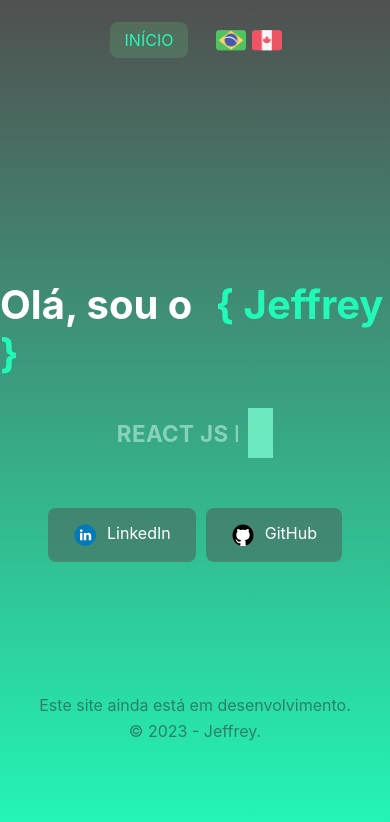
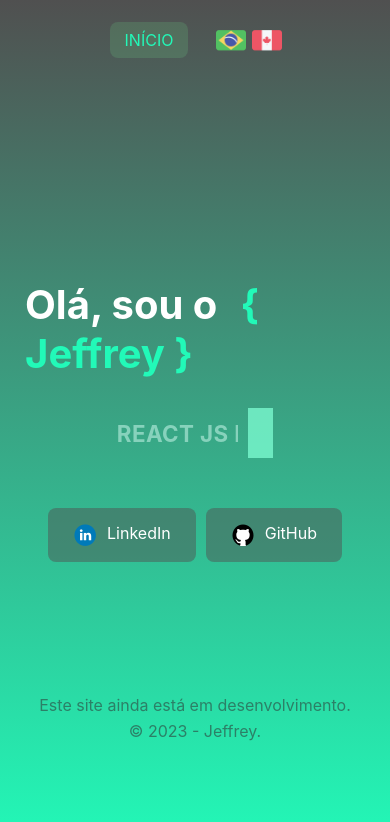
Before and after one commit to jeffreyalvr/portfolio-v1, a React (Vite) app: page / in a window 390 px wide. Shown: the top 822 px of the page. Built offline with nearby package versions, Linux system fonts and the light colour scheme.

Commit message:
Adiciona um padding no container quando a página for redimensionada para um tamanho de 450px de width

```diff
--- a/src/components/Hero/styles.css
+++ b/src/components/Hero/styles.css
@@ -128,3 +128,9 @@
     font-size: 2.5rem;
   }
 }
+
+@media screen and (max-width: 450px) {
+  .hero .container {
+    padding: 0 25px;
+  }
+}
```
